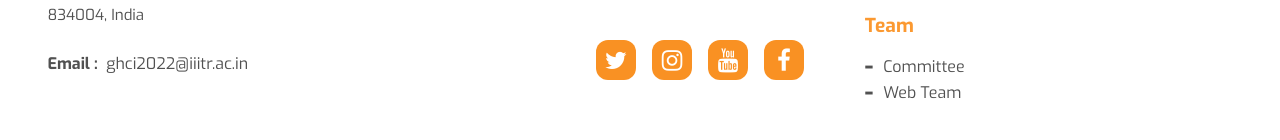
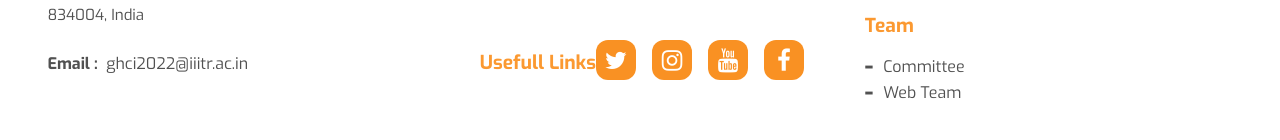
Before and after one commit to agnidroid/ICGHCI, a plain HTML site: page index.html in a window 1280 px wide. Shown: the part 5280-5420 px from the top of the page. Drawn offline with Linux system fonts and the light colour scheme.

Commit message:
Update index.html

```diff
--- a/index.html
+++ b/index.html
@@ -398,7 +398,7 @@ https://cdnjs.cloudflare.com/ajax/libs/font-awesome/6.1.1/css/solid.min.css -->
                     <p>
                         <b>Email : </b> <a href="">&nbsp;ghci2022@iiitr.ac.in</a>
                     </p>
-
+                        <header class="ore"><b>Usefull Links</b></header>
                     <ul class="">
                         <li><a href="" class="fa fa-twitter"></a></li>
                         <i class=""></i>
```
